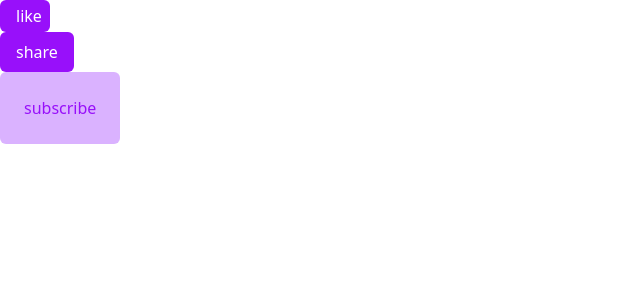
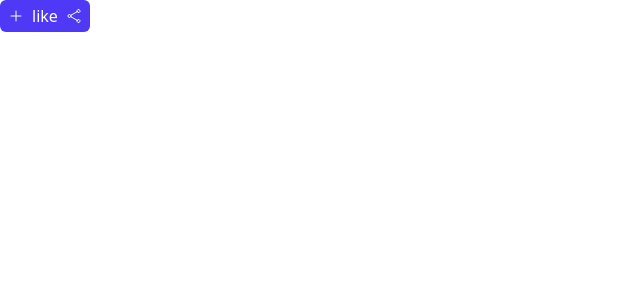
Before and after one commit to GURURAJ115/brainly-frontend, a React (Vite) app: page / in a window 1280 px wide. Shown: the top 300 px of the page, without its empty margins (0-640 px from the left). Built offline with nearby package versions, Linux system fonts and the light colour scheme.

Commit message:
Optimizing button component

```diff
--- a/src/App.tsx
+++ b/src/App.tsx
@@ -2,21 +2,22 @@
 import './App.css'
 import { Button } from './components/ui/Button'
 import { PlusIcon } from './icons/PlusIcon'
+import { ShareIcon } from './icons/ShareIcon'
 
 function App() {
   // const [count, setCount] = useState(0)
 
   return (
     <>
-      <Button startIcon={<PlusIcon/>} variant={'primary'} size={'sm'} text={'like'} onClick={function (): void {
+      <Button startIcon={<PlusIcon size={'md'}/>} variant={'primary'} endIcon={<ShareIcon size='md'/>} size={'sm'} text={'like'} onClick={function (): void {
         throw new Error('Function not implemented.')
       }} ></Button>
-      <Button variant={'primary'} size={'md'} text={'share'} onClick={function (): void {
+      {/* <Button variant={'primary'} size={'md'} text={'share'} onClick={function (): void {
         throw new Error('Function not implemented.')
       }} ></Button>
       <Button variant={'secondary'} size={'lg'} text={'subscribe'} onClick={function (): void {
         throw new Error('Function not implemented.')
-      }} ></Button>
+      }} ></Button> */}
 
     </>
   )
--- a/src/components/ui/Button.tsx
+++ b/src/components/ui/Button.tsx
@@ -1,9 +1,9 @@
 import { ReactElement } from "react";
 
-type Variants = "primary"|"secondary";
-export interface ButtonProps{
+type Variants = "primary" | "secondary";
+export interface ButtonProps {
     variant: Variants;
-    size: "sm"|"md"|"lg";
+    size: "sm" | "md" | "lg";
     text: string;
     startIcon?: ReactElement;
     endIcon?: ReactElement;
@@ -11,8 +11,8 @@
 }
 
 const variantStyles = {
-    "primary":"bg-purple-600 text-white",
-    "secondary": "bg-purple-300 text-purple-600"
+    "primary": "bg-indigo-600 text-white",
+    "secondary": "bg-indigo-300 text-indigo-600"
 
 }
 
@@ -22,10 +22,8 @@
     "lg": "p-6",
 }
 
-const defaultStyles = "rounded-md flex"
+const defaultStyles = "rounded-md flex items-center"
 
-export const Button = (props: ButtonProps)=>{
-    return <button className={`${variantStyles[props.variant]} ${defaultStyles} ${sizeStyles[props.size]}`}>{props.startIcon ? <div className="pr-2">{props.startIcon}</div>: null}{props.text}{props.endIcon}</button>
+export const Button = (props: ButtonProps) => {
+    return <button className={`${variantStyles[props.variant]} ${defaultStyles} ${sizeStyles[props.size]}`}>{props.startIcon ? <div className="pr-2">{props.startIcon}</div> : null}{props.text}{props.endIcon ? <div className="pl-2">{props.endIcon}</div> : null}</button>
 }
-
-<Button variant="primary" size="md" onClick={() => { } } text={""}></Button>
--- /dev/null
+++ b/src/icons/ShareIcon.tsx
@@ -0,0 +1,7 @@
+import { IconProps, iconSizeVariants } from ".";
+
+export function ShareIcon(props: IconProps) {
+    return <svg xmlns="http://www.w3.org/2000/svg" fill="none" viewBox="0 0 24 24" strokeWidth={1.5} stroke="currentColor" className={iconSizeVariants[props.size]}>
+  <path strokeLinecap="round" strokeLinejoin="round" d="M7.217 10.907a2.25 2.25 0 1 0 0 2.186m0-2.186c.18.324.283.696.283 1.093s-.103.77-.283 1.093m0-2.186 9.566-5.314m-9.566 7.5 9.566 5.314m0 0a2.25 2.25 0 1 0 3.935 2.186 2.25 2.25 0 0 0-3.935-2.186Zm0-12.814a2.25 2.25 0 1 0 3.933-2.185 2.25 2.25 0 0 0-3.933 2.185Z" />
+</svg>
+}
```
Also changed, not shown: src/icons/PlusIcon.tsx (+4 -4 lines).
